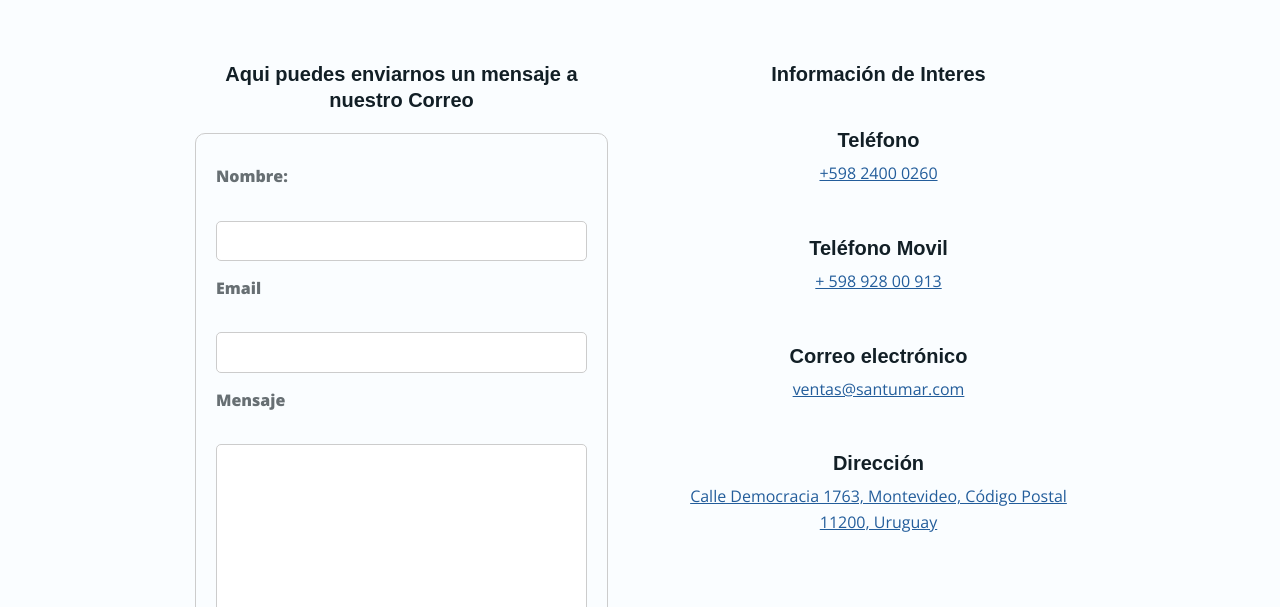
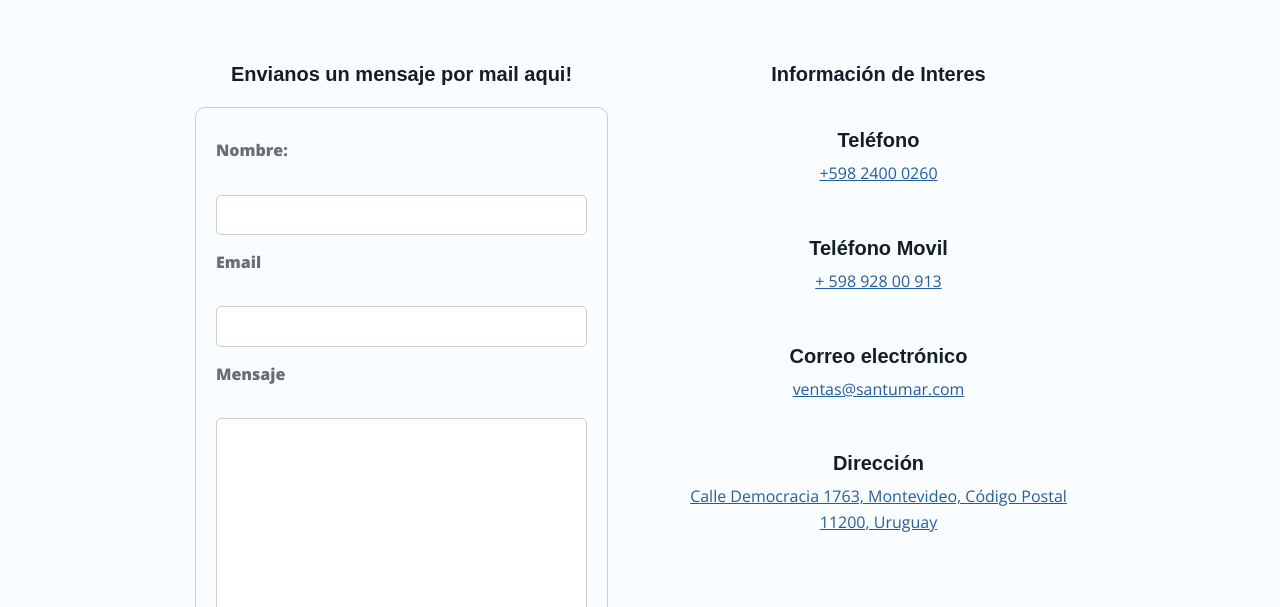
Before and after one commit to S-Kiev/Santumar, a plain HTML site: page contacto.html in a window 1280 px wide. Shown: the part 193-800 px from the top of the page. Drawn offline with nearby package versions, Linux system fonts and the light colour scheme; some icons are missing; a web font is replaced by a local one.

Commit message:
no redes y titulo formulario

```diff
--- a/contacto.html
+++ b/contacto.html
@@ -63,7 +63,7 @@
         <div>
 
           <div class="formulario">
-            <h4>Aqui puedes enviarnos un mensaje a nuestro Correo</h4>
+            <h4>Envianos un mensaje por mail aqui!</h4>
             <form action="https://formsubmit.co/ventas@santumar.com" method="post">
               <label for="nombre">Nombre:</label><br />
               <input type="text" name="Nombre" required><br />
```
Also changed, not shown: contact.html (+1 -1 lines).
